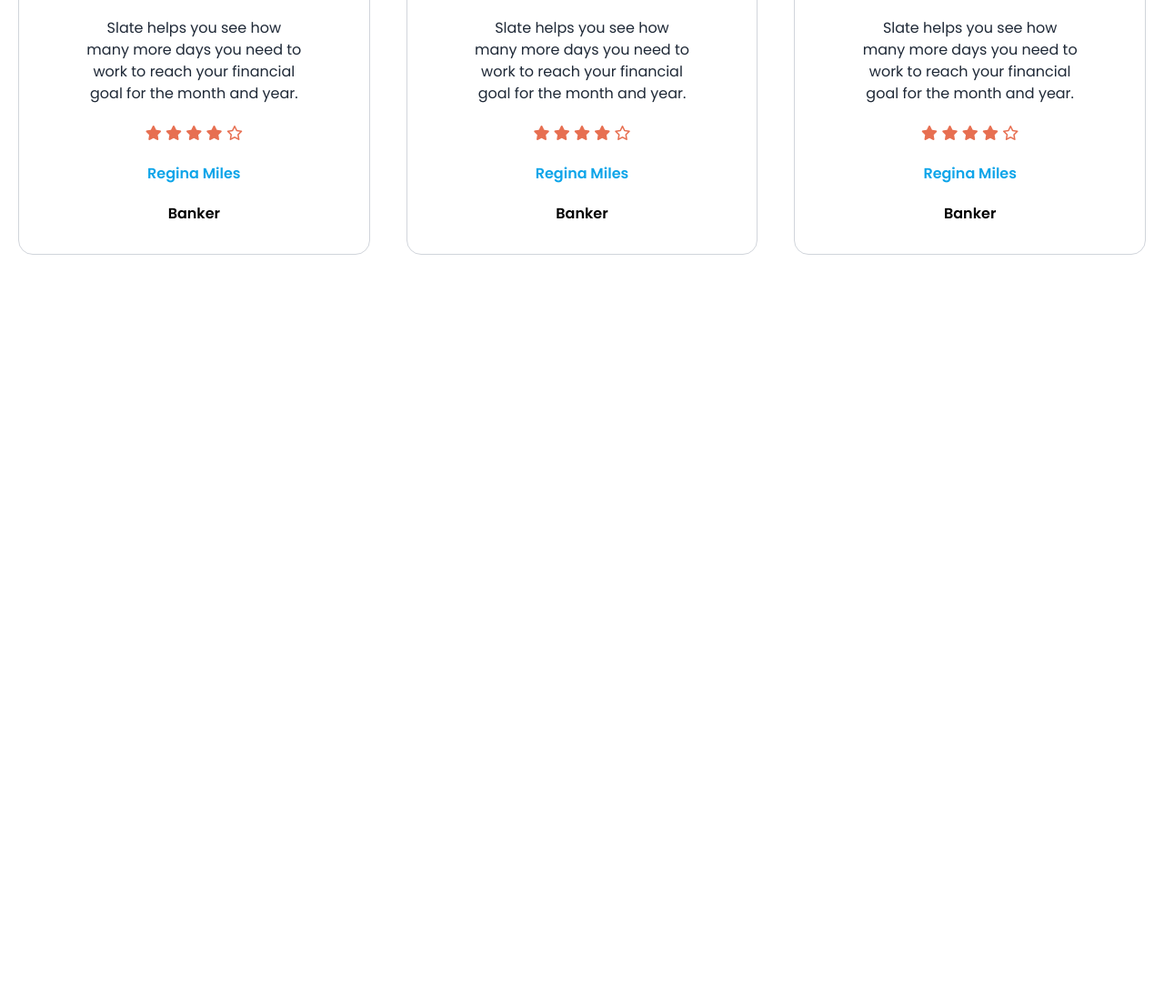
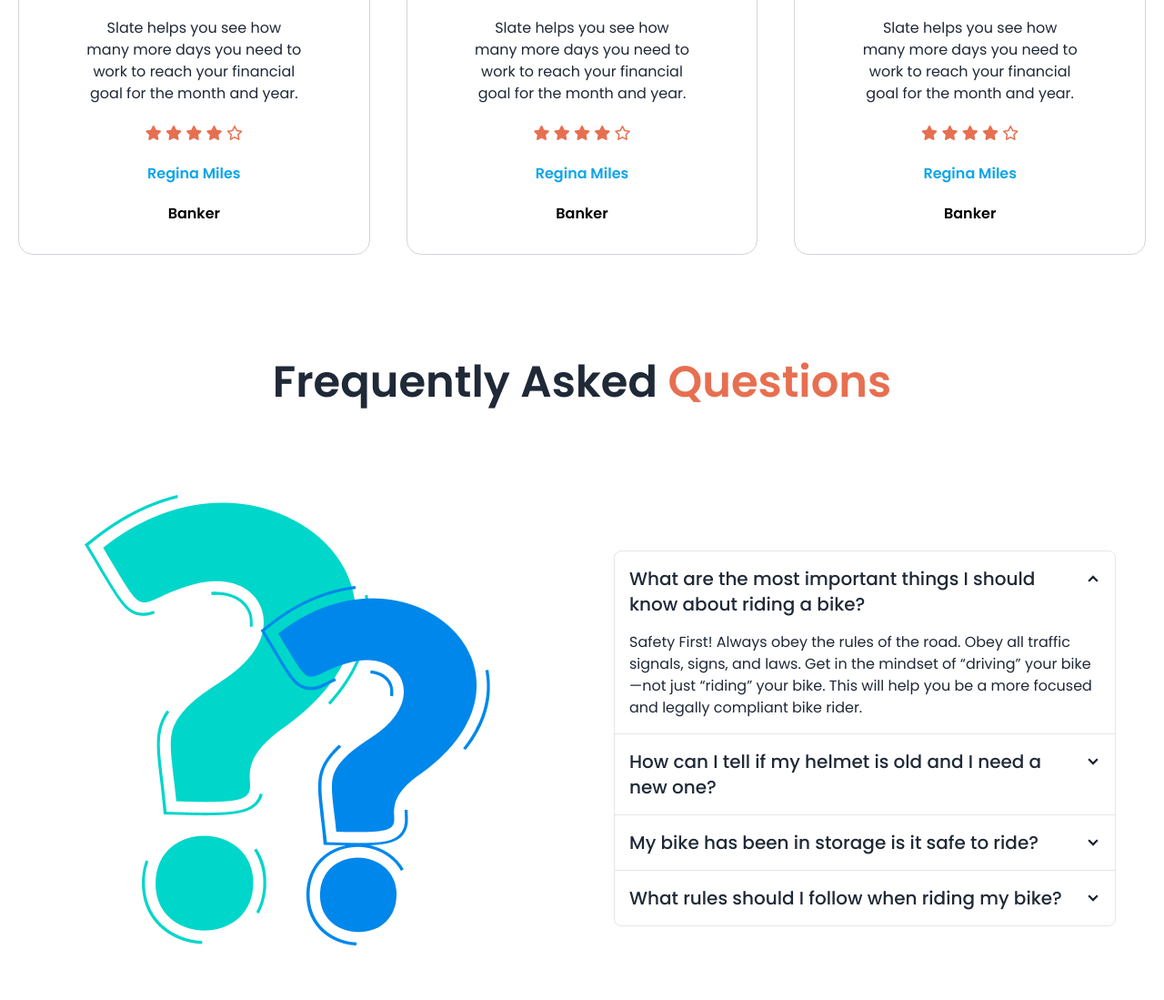
Before and after one commit to webmehedi99/biker-zonewith-daisyui, a plain HTML site: page index.html in a window 1280 px wide. Shown: the part 2454-3553 px from the top of the page at 91% size. Before the commit the page ends 2754 px from the top, so only its background shows below. Drawn offline with nearby package versions, Linux system fonts and the light colour scheme.

Commit message:
create frequently asked section and responsive it succesfully

```diff
--- a/index.html
+++ b/index.html
@@ -243,10 +243,10 @@
          </section>
          <!-- Happy Client Section -->
           <section>
-              <h1 class=" text-5xl font-semibold text-center">Happy <span class="text-bike-primary">Client Says</span></h1>
+              <h1 class="w-[305px] mx-auto md:w-full mx-auto text-3xl  text-center  md:text-5xl font-semibold text-centers">Happy <span class="text-bike-primary">Client Says</span></h1>
           </section>
           <!-- card section -->
-           <div class="grid sm:grid-cols-1 p-5 md:grid-cols-2 lg:grid-cols-3 gap-10">
+          <div class="grid sm:grid-cols-1 p-5 md:grid-cols-2 lg:grid-cols-3 gap-10">
             <div class="card bg-base-100 border mt-16 border-gray-300  ">
               <figure class="px-10 pt-10">
                 <img class="w-[149px] h-[149px]" src="images/others/user-1.png" alt="">
@@ -305,6 +305,56 @@
               </div>
             </div>
            </div>
+           <!-- Frequently section -->
+           <section>
+            <h1 class="w-[305px] mx-auto text-3xl  md:w-full mx-auto  md:text-5xl font-semibold text-center mt-24 ">Frequently Asked <span class="text-bike-primary">Questions</span></h1>
+           </section>
+
+           <div class=" space-y-10 lg:flex gap-24 mt-10 items-center justify-center p-5">
+              <!-- Image Section -->
+               <div class="p-10">
+                <img src="images/others/faq.png" alt="">
+               </div>
+               <!-- questions section -->
+                <div>
+                  <div class="join join-vertical md:w-[552px]">
+                    <div class="collapse collapse-arrow join-item border-base-300 border">
+                      <input type="radio" name="my-accordion-4" checked="checked" />
+                      <div class="collapse-title text-xl font-medium">What are the most important things I should
+                        know about riding a bike?</div>
+                      <div class="collapse-content">
+                        <p>Safety First! Always obey the rules of the road. Obey all traffic signals, signs, and laws. Get in the mindset of “driving” your bike—not just “riding” your bike. This will help you be a more focused and legally compliant bike rider. </p>
+                      </div>
+                    </div>
+                    <div class="collapse collapse-arrow join-item border-base-300 border">
+                      <input type="radio" name="my-accordion-4" />
+                      <div class="collapse-title text-xl font-medium">How can I tell if my helmet is old and I need a
+                        new one?</div>
+                      <div class="collapse-content">
+                        <p>hello</p>
+                      </div>
+                    </div>
+                    <div class="collapse collapse-arrow join-item border-base-300 border">
+                      <input type="radio" name="my-accordion-4" />
+                      <div class="collapse-title text-xl font-medium">My bike has been in storage is it safe to ride?</div>
+                      <div class="collapse-content">
+                        <p>hello</p>
+                      </div>
+                    </div>
+                    <div class="collapse collapse-arrow join-item border-base-300 border">
+                      <input type="radio" name="my-accordion-4" />
+                      <div class="collapse-title text-xl font-medium">What rules should I follow when riding my bike?</div>
+                      <div class="collapse-content">
+                        <p>hello</p>
+                      </div>
+                    </div>
+                  </div>
+                </div>
+
+
+
+           </div>
+
 
       </main>
       <!-- Footer Section -->
```
